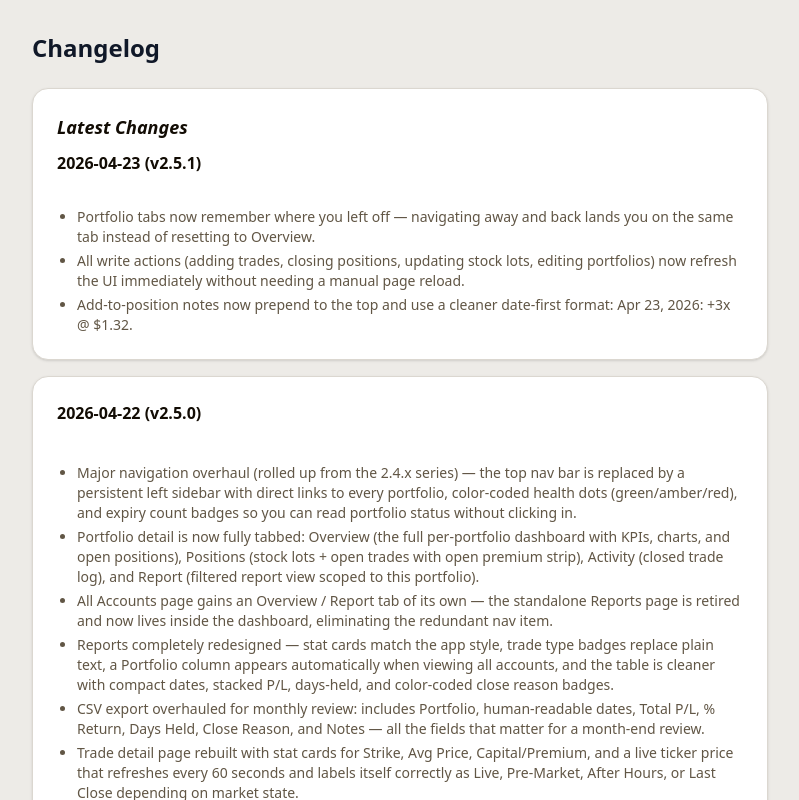
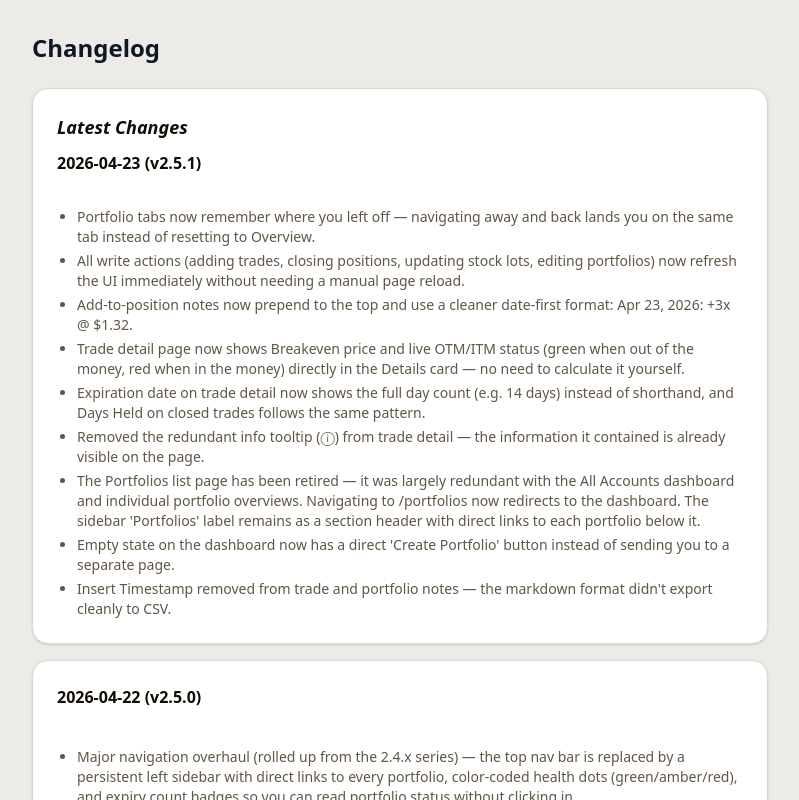
Before and after one commit to boostmx/wheel-strat-tracker, a Next.js app: page /changelog in a window 1280 px wide. Shown: the top 800 px of the page, without its empty margins (240-1039 px from the left). Built offline with nearby package versions, Linux system fonts and the light colour scheme; no server answers.

Commit message:
changelog update

```diff
--- a/src/data/changelog.ts
+++ b/src/data/changelog.ts
@@ -12,6 +12,12 @@ export const changelog: ChangelogEntry[] = [
       "Portfolio tabs now remember where you left off — navigating away and back lands you on the same tab instead of resetting to Overview.",
       "All write actions (adding trades, closing positions, updating stock lots, editing portfolios) now refresh the UI immediately without needing a manual page reload.",
       "Add-to-position notes now prepend to the top and use a cleaner date-first format: Apr 23, 2026: +3x @ $1.32.",
+      "Trade detail page now shows Breakeven price and live OTM/ITM status (green when out of the money, red when in the money) directly in the Details card — no need to calculate it yourself.",
+      "Expiration date on trade detail now shows the full day count (e.g. 14 days) instead of shorthand, and Days Held on closed trades follows the same pattern.",
+      "Removed the redundant info tooltip (ⓘ) from trade detail — the information it contained is already visible on the page.",
+      "The Portfolios list page has been retired — it was largely redundant with the All Accounts dashboard and individual portfolio overviews. Navigating to /portfolios now redirects to the dashboard. The sidebar 'Portfolios' label remains as a section header with direct links to each portfolio below it.",
+      "Empty state on the dashboard now has a direct 'Create Portfolio' button instead of sending you to a separate page.",
+      "Insert Timestamp removed from trade and portfolio notes — the markdown format didn't export cleanly to CSV.",
     ],
   },
   {
```
